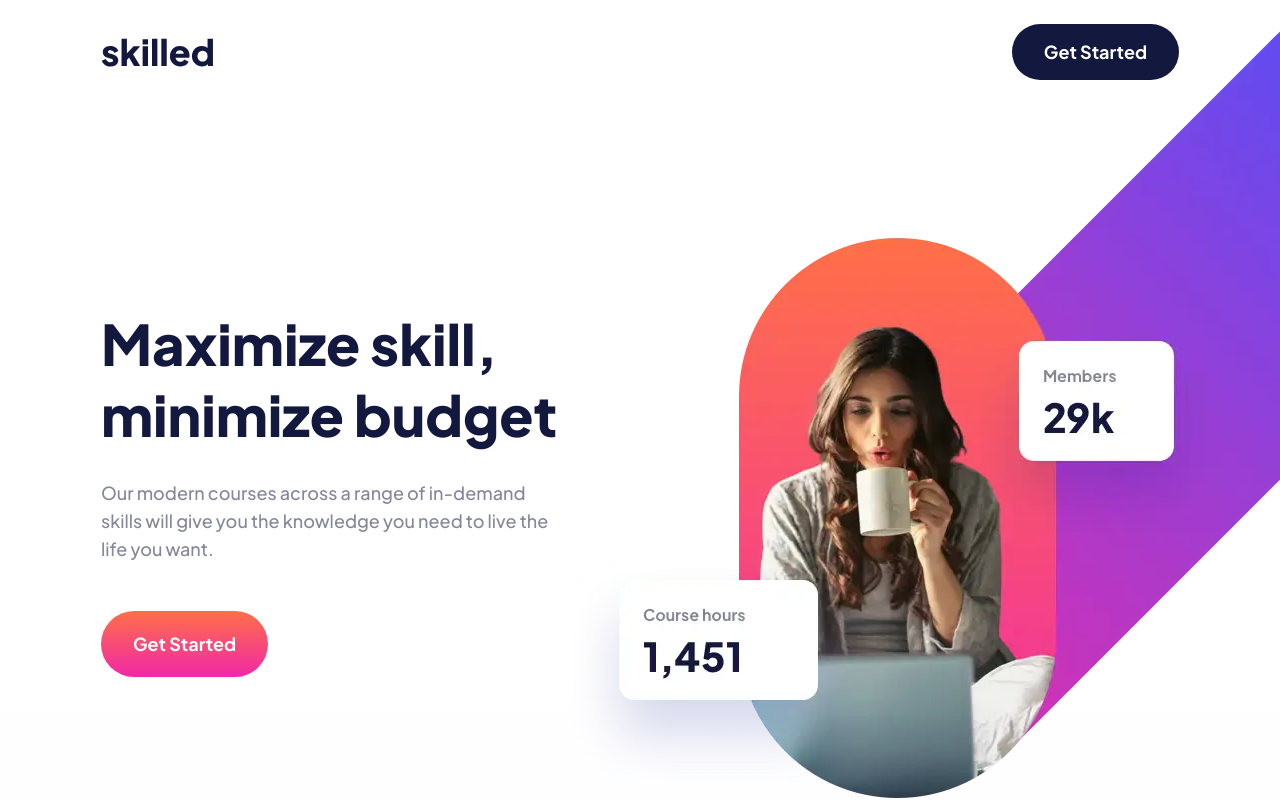
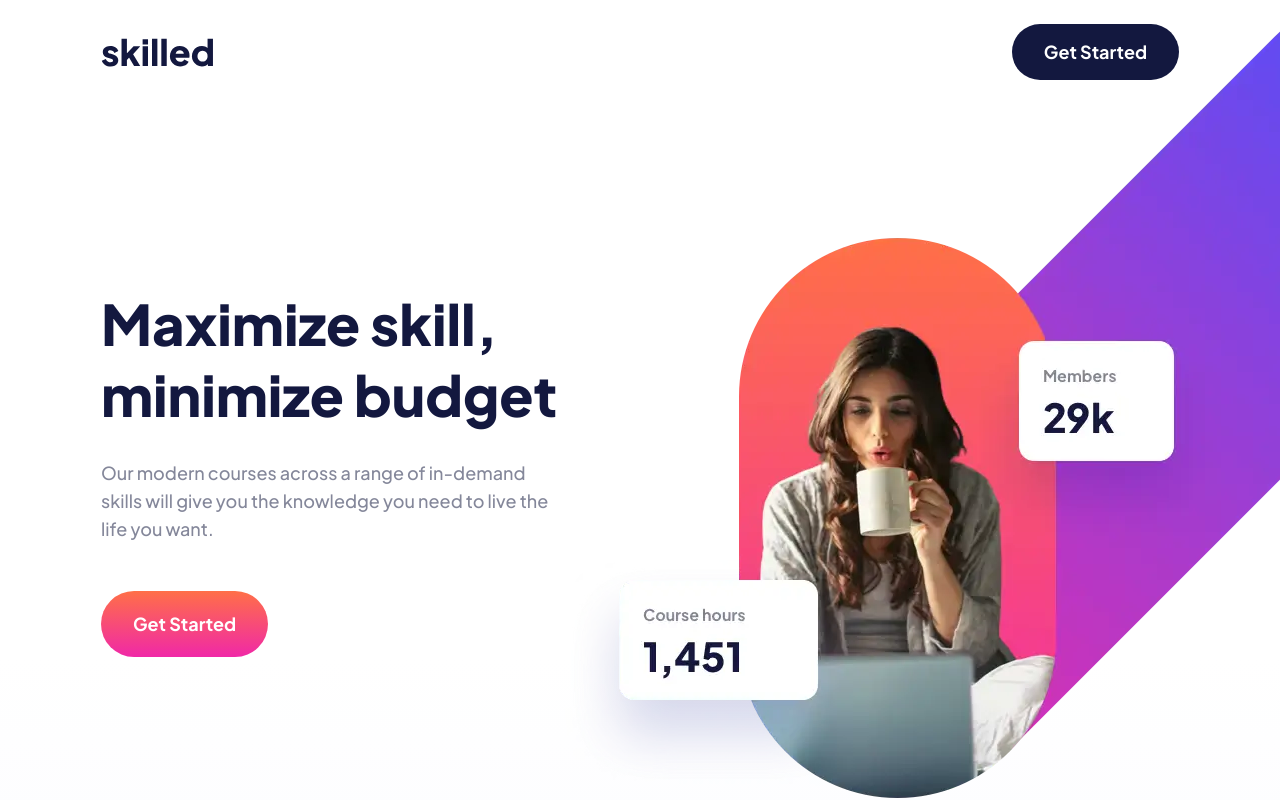
Before and after one commit to Randall3475/skilled-e-learning-landing-page, a React (Vite) app: page / in a window 1280 px wide. Shown: the top 800 px of the page. Built offline with nearby package versions, Linux system fonts and the light colour scheme.

Commit message:
Update Hero.tsx

```diff
--- a/src/components/Hero.tsx
+++ b/src/components/Hero.tsx
@@ -3,7 +3,7 @@ export default function Hero() {
   return (
     <>
       <section>
-        <div className="container mx-auto desktop:pt-[160px] tablet:pt-[100px] relative tablet:flex desktop:px-4 tablet:px-[39px] mt-[68px] px-4">
+        <div className="container mx-auto desktop:pt-[140px] tablet:pt-[100px] relative tablet:flex desktop:px-4 tablet:px-[39px] mt-[68px] px-4">
           <div className="desktop:max-w-[457px] tablet:max-w-[398px]">
             <h1 className="text-pr-dark-purple font-extrabold desktop:mb-[29px] desktop:text-[56px] desktop:leading-[71px] leading-[50px] tablet:mb-[25px] text-[40px] mb-[26px] ">
               Maximize skill, minimize budget
```
